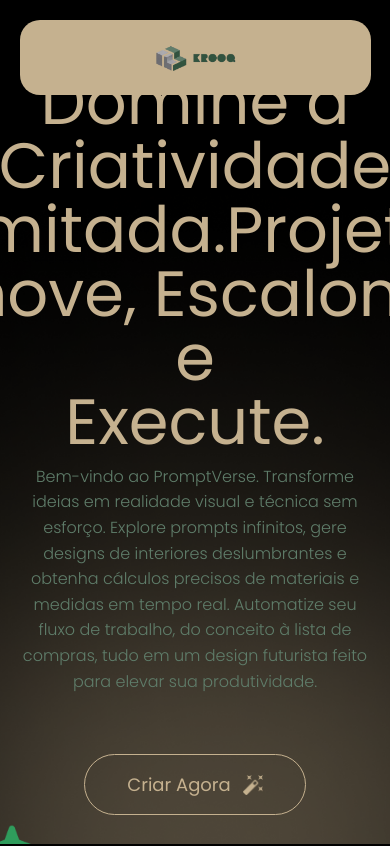
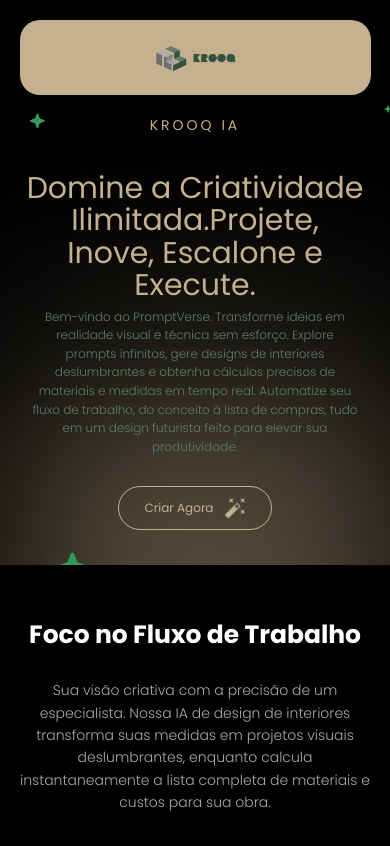
Before and after one commit to KROOQOFC/Front-End-KROOQ, a React (Vite) app in the folder krooq/: page /ia in a window 390 px wide. Shown: the top 846 px of the page. Built offline with nearby package versions, Linux system fonts and the light colour scheme; no server answers.

Commit message:
refatora componente IA para melhorar a estrutura e a legibilidade do código

```diff
--- a/krooq/src/pages/IA/IA.css
+++ b/krooq/src/pages/IA/IA.css
@@ -1,93 +1,12 @@
-.hero{
-  height:100vh;
-  background-repeat:no-repeat;
-  background-size:cover;
-  background-position:center;
-  display:flex;
-  flex-direction:column;
-  justify-content:center;    /* CENTRALIZA VERTICAL */
-  align-items:center;        /* CENTRALIZA HORIZONTAL */
-  text-align:center;         /* TEXTO CENTRALIZADO */
-  padding: 0 20px;
-  width: 100%;
+.hero-page {
+  background-color: #000;
+  overflow-x: hidden;
 }
 
-.hero h1 br{
-  display:block;
-  font-weight:100px;
+.hero-page img {
+  max-width: 100%;
+  height: auto;
 }
-
-
-/* ========================= */
-/* LOGO + BOTÕES */
-/* ========================= */
-
-.logo-IA {
-  color: #C5B18F;
-  letter-spacing: 3px;
-  margin-bottom: -60px;
-}
-
-.logo {
-  color: #C5B18F;
-  letter-spacing: 3px;
-  font-size: 14px;
-}
-
-
-.logobtn{
-  display: inline-flex;
-  align-items: center;
-  gap: 12px;
-  color:#C5B18F;
-  border:1px solid #C5B18F;
-}
-
-.hero-page{
-  background-color: #000;
-}
-
-.logobtn img {
-  width: 20px;
-  height: 20px;
-}
-
-.logobtn {
-  justify-content: center;
-}
-
-/* Verde */
-
-.hero-page .verde {
-  color:#5F7D6A;
-  max-width: 780px;
-  font-size: 1rem;
-  line-height: 1.6;
-  margin-top: -10px;
-}
-.verde {
-  color:#5F7D6A;
-  max-width:800px;
-
-}
-
-.verdebtn{
-  display: inline-flex;
-  align-items: center;
-  gap: 12px;
-  color:#5F7D6A;
-  border:1px solid #5F7D6A;
-}
-
-.verdebtn img{
-  width: 20px;
-  height: 20px;
-}
-
-/* ========================= */
-/* TIPOGRAFIA */
-/* ========================= */
-
 
 .hero-page section {
   width: 100%;
@@ -99,15 +18,38 @@
   justify-content: center;
   gap: 20px;
   background-color: #000;
+  box-sizing: border-box;
 }
 
- .hero-page h1 {
+/* HERO */
+
+.hero-page .hero {
+  min-height: 100vh;
+  height: auto;
+  background-repeat: no-repeat;
+  background-size: cover;
+  background-position: center;
+  justify-content: flex-start;
+  padding: 135px 20px 80px;
+}
+
+.ia-logo {
+  color: #C5B18F;
+  letter-spacing: 3px;
+  font-size: 14px;
+  margin-bottom: 20px;
+  position: relative;
+  z-index: 2;
+}
+
+.hero-page h1 {
   font-weight: 400;
   font-size: 64px;
-  line-height: 1.0;
+  line-height: 1;
   max-width: 900px;
   text-align: center;
   color: #C5B18F;
+  margin: 0;
 }
 
 .hero-page h2 {
@@ -124,9 +66,49 @@
   color: #fff;
 }
 
+.hero-page p {
+  max-width: 800px;
+  color: #aaa;
+  font-weight: 300;
+  font-size: 18px;
+  line-height: 1.7;
+  margin-top: -7px;
+  margin-left: auto;
+  margin-right: auto;
+  text-align: center;
+}
+
+.hero-page .verde {
+  color: #5F7D6A;
+  max-width: 780px;
+  font-size: 1rem;
+  line-height: 1.6;
+  margin-top: -10px;
+}
+
 .logobtn,
 .verdebtn {
+  display: inline-flex;
+  align-items: center;
+  justify-content: center;
+  gap: 12px;
   text-decoration: none;
+}
+
+.logobtn {
+  color: #C5B18F;
+  border: 1px solid #C5B18F;
+}
+
+.verdebtn {
+  color: #5F7D6A;
+  border: 1px solid #5F7D6A;
+}
+
+.logobtn img,
+.verdebtn img {
+  width: 20px;
+  height: 20px;
 }
 
 .hero-page .logobtn,
@@ -138,35 +120,24 @@
   font-size: 18px;
   cursor: pointer;
   transition: 0.3s;
-  text-align: center;
-  text-decoration: none;
 }
 
 .hero-page .logobtn:hover {
-  background: #c5b18f;
+  background: #C5B18F;
   color: #000;
 }
 
 .hero-page .verdebtn:hover {
-  background: #5f7d6a;
+  background: #5F7D6A;
   color: #fff;
 }
 
-.hero-page p {
-  max-width:800px;
-  color:#aaa;
-  font-weight:300;
-  font-size:18px;
-  line-height:1.7;
-  margin-top:-7px;
-  margin-left:auto;
-  margin-right:auto;
-  text-align:center;
+.chat-image {
+  width: 100%;
+  max-width: 950px;
+  display: block;
+  object-fit: contain;
 }
-
-/* ========================= */
-/* BOTÕES */
-/* ========================= */
 
 .hero-page button {
   margin-top: 40px;
@@ -177,17 +148,15 @@
   cursor: pointer;
   transition: 0.3s;
   text-align: center;
-
 }
 
-.hero-page .btnBranco{
-  background:#fff;
-  color:#000;
+.hero-page .btnBranco {
+  background: #fff;
+  color: #000;
+  border: none;
 }
 
-/* ========================= */
-/* GALLERIA */
-/* ========================= */
+/* GALLERY */
 
 .gallery {
   display: grid;
@@ -196,11 +165,13 @@
   background: #0E0E0E;
   padding: 45px;
   border-radius: 6px;
+  max-width: 1100px;
+  width: 100%;
+  box-sizing: border-box;
 }
 
 .big img {
   height: 100%;
-  background-position: center;
 }
 
 .grid-small {
@@ -216,76 +187,94 @@
   border-radius: 10px;
 }
 
-/* ========================= */
-/* FEATURES */
-/* ========================= */
+/* FEATURES CORRIGIDO */
 
-.features {
-  text-align:left;
-  color: #ccc;
+.hero-page .features {
+  width: 100%;
   padding: 80px 20px;
+  text-align: left;
+  align-items: center;
 }
 
-.hero-page .container {
+.hero-page .features .container {
   max-width: 1100px;
+  width: 100%;
   margin: 0 auto;
+  display: block;
 }
 
-.features h2 {
+.hero-page .features h2 {
   font-size: 48px;
   font-weight: 500;
   line-height: 1.2;
   color: #aaa;
+  text-align: left;
+  margin: 0;
+  max-width: 720px;
 }
 
-.features h2 span {
+.hero-page .features h2 span {
   color: #5F7D6A;
 }
 
-.divider {
+.hero-page .divider {
+  width: 100%;
   height: 1px;
   background: #333;
   margin: 30px 0 50px;
 }
 
-.grid-ia {
+.hero-page .grid-ia {
+  width: 100%;
   display: grid;
   grid-template-columns: repeat(3, 1fr);
-  gap: 40px 30px;
+  gap: 40px 70px;
 }
 
-.item-ia h3 {
+.hero-page .item,
+.hero-page .item-ia {
+  text-align: left;
+}
+
+.hero-page .item h3,
+.hero-page .item-ia h3 {
   color: #fff;
   font-size: 16px;
   margin-bottom: 10px;
+  text-align: left;
 }
 
-.item-ia p {
+.hero-page .item p,
+.hero-page .item-ia p {
   font-size: 14px;
   color: #888;
   line-height: 1.6;
+  text-align: left;
+  margin: 0;
+  max-width: 100%;
 }
 
-/* ========================= */
 /* CARD */
-/* ========================= */
 
 .card {
   max-width: 1100px;
+  width: 100%;
   margin: 0 auto;
   background: #111;
   border-radius: 16px;
   padding: 40px;
-  text-align:left;
+  text-align: left;
   display: grid;
   grid-template-columns: 1.1fr 1fr;
   gap: 40px;
+  box-sizing: border-box;
 }
 
 .content h3 {
   color: #fff;
   font-size: 28px;
   margin-bottom: 20px;
+  text-align: left;
 }
 
 .content p {
@@ -293,9 +282,7 @@
   font-size: 15px;
   line-height: 1.6;
   margin-bottom: 15px;
-  display: flex;
-  flex-direction: column;
-  justify-content: left;
+  text-align: left;
 }
 
 .content .small {
@@ -335,7 +322,8 @@
   border-radius: 12px;
 }
 
-/* Play */
+/* PLAY */
+
 .play {
   position: absolute;
   top: 50%;
@@ -359,31 +347,46 @@
 }
 
 /* CTA */
-.cta{
+
+.cta {
   border-radius: 30px;
   margin: 0 auto;
   padding: 80px 40px;
   min-height: 300px;
   max-width: 1200px;
+  background-repeat: no-repeat;
+  background-size: cover;
+  background-position: center;
+  box-sizing: border-box;
 }
 
+.cta h2 {
+  color: #fff;
+}
 
-/* ========================= */
-/* RESPONSIVIDADE */
-/* ========================= */
+/* TABLETS */
 
-/* Tablets */
+@media (max-width: 992px) {
+  .hero-page .hero {
+    padding-top: 130px;
+  }
 
-@media (max-width: 992px){
-  h1{ font-size: 48px; }
-  h2{ font-size: 36px; }
+  .hero-page h1 {
+    font-size: 48px;
+  }
+
+  .hero-page h2,
+  .hero-page .features h2 {
+    font-size: 36px;
+  }
 
   .gallery {
     grid-template-columns: 1fr;
   }
 
-  .grid-ia {
+  .hero-page .grid-ia {
     grid-template-columns: 1fr 1fr;
+    gap: 35px 35px;
   }
 
   .card {
@@ -391,31 +394,193 @@
   }
 }
 
-/* Celulares */
-  @media (max-width: 768px){
-  h1{ font-size: 38px; }
-  p{ font-size: 16px; }
+/* CELULARES */
 
-  .grid-ia {
+@media (max-width: 768px) {
+  .hero-page .hero {
+    padding: 125px 20px 60px;
+  }
+
+  .hero-page section {
+    padding: 55px 18px;
+    gap: 16px;
+  }
+
+  .hero-page h1 {
+    font-size: 36px;
+    line-height: 1.08;
+    max-width: 100%;
+  }
+
+  .hero-page h2,
+  .hero-page .features h2,
+  .cta h2 {
+    font-size: 30px;
+    line-height: 1.2;
+  }
+
+  .hero-page h3 {
+    font-size: 22px;
+  }
+
+  .hero-page p {
+    font-size: 15px;
+    line-height: 1.6;
+    max-width: 100%;
+  }
+
+  .hero-page .logobtn,
+  .hero-page .verdebtn {
+    padding: 13px 28px;
+    font-size: 15px;
+    margin-top: 22px;
+  }
+
+  .hero-page .features {
+    padding: 55px 22px;
+  }
+
+  .hero-page .features h2 {
+    text-align: left;
+    max-width: 100%;
+  }
+
+  .hero-page .grid-ia {
+    grid-template-columns: 1fr;
+    gap: 28px;
+  }
+
+  .hero-page .item,
+  .hero-page .item-ia,
+  .hero-page .item h3,
+  .hero-page .item-ia h3,
+  .hero-page .item p,
+  .hero-page .item-ia p {
+    text-align: left;
+  }
+
+  .gallery {
+    grid-template-columns: 1fr;
+    padding: 18px;
+  }
+
+  .grid-small {
+    grid-template-columns: 1fr 1fr;
+  }
+
+  .card {
+    padding: 22px;
+    gap: 25px;
+  }
+
+  .content h3 {
+    font-size: 22px;
+  }
+
+  .tags span {
+    font-size: 12px;
+    padding: 7px 11px;
+  }
+
+  .play {
+    width: 52px;
+    height: 52px;
+    border-width: 3px;
+  }
+
+  .play::after {
+    border-left-width: 15px;
+    border-top-width: 11px;
+    border-bottom-width: 11px;
+  }
+
+  .cta {
+    padding: 45px 20px;
+  }
+}
+
+/* CELULARES PEQUENOS */
+
+@media (max-width: 480px) {
+  .hero-page .hero {
+    min-height: auto;
+    padding: 115px 18px 35px;
+  }
+
+  .hero-page h1 {
+    font-size: 30px;
+  }
+
+  .hero-page .verde {
+    font-size: 12px;
+    line-height: 1.55;
+    max-width: 92%;
+  }
+
+  .hero-page .logobtn {
+    margin-top: 14px;
+    padding: 11px 26px;
+    font-size: 12px;
+  }
+
+  .hero-page h2,
+  .hero-page .features h2 {
+    font-size: 25px;
+  }
+
+  .hero-page p {
+    font-size: 14px;
+  }
+
+  .hero-page .features {
+    padding: 55px 24px;
+  }
+
+  .hero-page .features h2 {
+    font-size: 28px;
+    line-height: 1.25;
+    text-align: left;
+  }
+
+  .hero-page .divider {
+    margin: 24px 0 32px;
+  }
+
+  .hero-page .grid-ia {
+    grid-template-columns: 1fr;
+    gap: 28px;
+  }
+
+  .grid-small {
     grid-template-columns: 1fr;
   }
 
-  .hero {
+  .cta {
+    width: calc(100% - 32px);
+    max-width: 340px;
+    margin: 0 auto 35px auto;
     padding: 40px 20px;
+    border-radius: 22px;
+    min-height: auto;
+    display: flex;
+    flex-direction: column;
+    align-items: center;
+    justify-content: center;
+    box-sizing: border-box;
   }
 
-  .cta{
-    padding: 40px 20px;
+  .cta h2 {
+    font-size: 22px;
+    line-height: 1.25;
+    text-align: center;
+    width: 100%;
+  }
+
+  .hero-page .btnBranco {
+    width: 100%;
+    max-width: 240px;
+    margin-top: 22px;
+    padding: 12px 20px;
+    font-size: 12px;
   }
 }
-
-/* Celulares pequenos */
-  @media (max-width: 480px){
-  h1{ font-size: 30px; }
-  h2{ font-size: 28px; }
-  button{ width:100%; }
-}
-
-.cta h2{
- color: #fff;
-}
--- a/krooq/src/pages/IA/IA.jsx
+++ b/krooq/src/pages/IA/IA.jsx
@@ -1,4 +1,4 @@
-import './IA.css'
+import './IA.css';
 import Navegation from "../../components/Navegation/Navegation";
 import Rodape from "../../components/Rodape/Rodape";
 import Vector1 from "../../assets/Vector1.png";
@@ -16,20 +16,28 @@ import { Link } from "react-router-dom";
 
 function IA() {
   return (
+    <>
+      <Navegation />
 
-    <>
-    <Navegation/>
       <div className="hero-page">
-  <section className="hero"
-   style={{ backgroundImage: `url(${HeroBg})` }}>
+        <section
+          className="hero"
+          style={{ backgroundImage: `url(${HeroBg})` }}
+        >
+          <small className="ia-logo">KROOQ IA</small>
 
-    <small className="logo">KROOQ IA</small>
-
-    <h1 className="logo1">
-       Domine a Criatividade <br/> Ilimitada.Projete,<br/> Inove, Escalone e<br/> Execute.</h1>
+          <h1>
+            Domine a Criatividade <br />
+            Ilimitada.Projete,<br />
+            Inove, Escalone e<br />
+            Execute.
+          </h1>
 
           <p className="verde">
-       Bem-vindo ao PromptVerse. Transforme ideias em realidade visual e técnica sem esforço. Explore prompts infinitos, gere designs de interiores deslumbrantes e obtenha cálculos precisos de materiais e medidas em tempo real. Automatize seu fluxo de trabalho, do conceito à lista de compras, tudo em um design futurista feito para elevar sua produtividade.
+            Bem-vindo ao PromptVerse. Transforme ideias em realidade visual e técnica sem esforço.
+            Explore prompts infinitos, gere designs de interiores deslumbrantes e obtenha cálculos
+            precisos de materiais e medidas em tempo real. Automatize seu fluxo de trabalho, do
+            conceito à lista de compras, tudo em um design futurista feito para elevar sua produtividade.
           </p>
 
           <Link to="/projetos" className="logobtn">
@@ -40,49 +48,66 @@ function IA() {
         <section>
           <h2>Foco no Fluxo de Trabalho</h2>
 
-    <p className="">
-        Sua visão criativa com a precisão de um especialista. Nossa IA de design de interiores transforma suas medidas em projetos visuais deslumbrantes, enquanto calcula instantaneamente a lista completa de materiais e custos para sua obra.
+          <p>
+            Sua visão criativa com a precisão de um especialista. Nossa IA de design de interiores
+            transforma suas medidas em projetos visuais deslumbrantes, enquanto calcula instantaneamente
+            a lista completa de materiais e custos para sua obra.
           </p>
+
           <Link to="/projetos" className="verdebtn">
-      Gerar Agora <img src={Vector} alt="ícone de varinha"/>
+            Gerar Agora <img src={Vector} alt="ícone de varinha" />
           </Link>
-    <br/>
-    <img src={NewChat} alt="Escreve o que tem na imagem"/>
 
+          <br />
+
+          <img
+            className="chat-image"
+            src={NewChat}
+            alt="Interface de chat da KROOQ IA"
+          />
         </section>
-
 
         <section>
           <h2>Imagens como você nunca viu antes</h2>
 
           <p>
-        Descubra criatividade sem fim com o PromptVerse. Gere conteúdos diversos sem esforço usando prompts. Fique atualizado com as tendências em tempo real, automatize tarefas e extraia insights de qualquer documento ou URL. Tudo dentro de um design elegante e futurista. Crie mais, com menos esforço.
+            Descubra criatividade sem fim com o PromptVerse. Gere conteúdos diversos sem esforço usando
+            prompts. Fique atualizado com as tendências em tempo real, automatize tarefas e extraia
+            insights de qualquer documento ou URL. Tudo dentro de um design elegante e futurista.
+            Crie mais, com menos esforço.
           </p>
-<br/>
+
+          <br />
+
           <div className="gallery">
             <div className="big">
-    <img src={Aspect1} alt=""/>
+              <img src={Aspect1} alt="" />
             </div>
 
             <div className="grid-small">
-    <img src={Aspect2} alt=""/>
-    <img src={Aspect3} alt=""/>
-    <img src={Aspect4} alt=""/>
-    <img src={Aspect5} alt=""/>
+              <img src={Aspect2} alt="" />
+              <img src={Aspect3} alt="" />
+              <img src={Aspect4} alt="" />
+              <img src={Aspect5} alt="" />
             </div>
           </div>
         </section>
 
-
         <section>
-    <h2>Projete a casa que reflete sua <br/> essência</h2>
+          <h2>
+            Projete a casa que reflete sua <br />
+            essência
+          </h2>
 
           <p>
-        Nossa IA analisa sua personalidade, estilo de vida e preferências estéticas para criar conceitos de design de interiores verdadeiramente únicos e personalizados para sua casa. Cada espaço é um reflexo do que você é.
+            Nossa IA analisa sua personalidade, estilo de vida e preferências estéticas para criar
+            conceitos de design de interiores verdadeiramente únicos e personalizados para sua casa.
+            Cada espaço é um reflexo do que você é.
           </p>
-<br/><br/><br/>
+
+          <br /><br /><br />
+
           <div className="card">
-
             <div className="content">
               <h3>Design de Interiores Exclusivo e Calculado pela sua Personalidade</h3>
 
@@ -108,18 +133,16 @@ function IA() {
             </div>
 
             <div className="image">
-      <img src={Cozinha} alt=""/>
+              <img src={Cozinha} alt="" />
               <div className="play"></div>
             </div>
-
           </div>
-
         </section>
 
         <section className="features">
           <div className="container">
             <h2>
-      Mais recursos<br/>
+              Mais recursos<br />
               que a <span>KROOQ IA</span> oferece para você
             </h2>
 
@@ -128,48 +151,72 @@ function IA() {
             <div className="grid-ia">
               <div className="item">
                 <h3>Escreva e-mails e respostas</h3>
-        <p>Somos visionários. Fornecemos tudo o que você precisa saber sobre o mercado atual e prevemos como o custo da construção na sua área mudará nos próximos anos.</p>
+                <p>
+                  Somos visionários. Fornecemos tudo o que você precisa saber sobre o mercado atual
+                  e prevemos como o custo da construção na sua área mudará nos próximos anos.
+                </p>
               </div>
 
               <div className="item-ia">
                 <h3>Digitalize Imagens:</h3>
-        <p>Oferecemos suporte completo desde a busca por referências visuais até a execução técnica e documentação final do seu projeto.</p>
+                <p>
+                  Oferecemos suporte completo desde a busca por referências visuais até a execução
+                  técnica e documentação final do seu projeto.
+                </p>
               </div>
 
               <div className="item-ia">
                 <h3>Pesquisa Integrada:</h3>
-        <p>Temos acesso a um vasto portfólio de referências, mas para você, faremos uma seleção individual baseada apenas nas opções que realmente se encaixam no seu perfil.</p>
+                <p>
+                  Temos acesso a um vasto portfólio de referências, mas para você, faremos uma seleção
+                  individual baseada apenas nas opções que realmente se encaixam no seu perfil.
+                </p>
               </div>
 
               <div className="item-ia">
                 <h3>Leia PDFs e anexos:</h3>
-        <p>Não queremos apenas sugerir objetos; nosso objetivo é encontrar o projeto “certo” para você e ser seu parceiro tecnológico por muitos anos.</p>
+                <p>
+                  Não queremos apenas sugerir objetos; nosso objetivo é encontrar o projeto “certo”
+                  para você e ser seu parceiro tecnológico por muitos anos.
+                </p>
               </div>
 
               <div className="item-ia">
                 <h3>Escreva códigos e programas:</h3>
-        <p>A moradia deve melhorar sua vida. Por isso, ao selecionar um estilo, analisamos cuidadosamente seu pedido para encontrar apenas o que é ideal.</p>
+                <p>
+                  A moradia deve melhorar sua vida. Por isso, ao selecionar um estilo, analisamos
+                  cuidadosamente seu pedido para encontrar apenas o que é ideal.
+                </p>
               </div>
 
               <div className="item-ia">
                 <h3>Automação de Cálculos:</h3>
-        <p>Seja a execução legal de uma transação, o design de interiores baseado na sua personalidade ou os detalhes técnicos e cálculos de materiais de um edifício; nossa IA resolve tudo.</p>
+                <p>
+                  Seja a execução legal de uma transação, o design de interiores baseado na sua
+                  personalidade ou os detalhes técnicos e cálculos de materiais de um edifício;
+                  nossa IA resolve tudo.
+                </p>
               </div>
             </div>
           </div>
         </section>
 
-<section className="cta"
-style={{ backgroundImage: `url(${CtaBg})` }}>
-
-    <h2>O KROOQ IA é ilimitado. Embarque nesta <br/>jornada com o KROOQ IA.</h2>
+        <section
+          className="cta"
+          style={{ backgroundImage: `url(${CtaBg})` }}
+        >
+          <h2>
+            O KROOQ IA é ilimitado. Embarque nesta <br />
+            jornada com o KROOQ IA.
+          </h2>
 
           <button className="btnBranco">Comece Agora</button>
         </section>
       </div>
-<Rodape/>
+
+      <Rodape />
     </>
-  )
+  );
 }
 
-export default IA
+export default IA;
```
Lines whose indentation alone changed are shown as unchanged.
